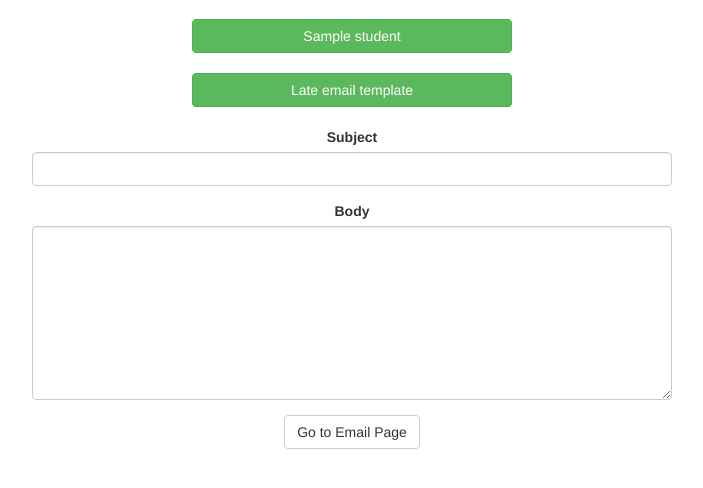
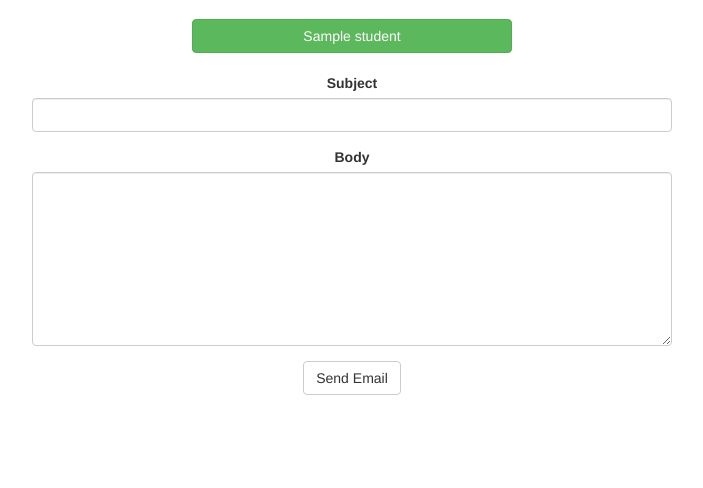
Before and after one commit to jerry-lei/Teacher-Contact-Site, a Flask app: template templates/sendMail.html in a window 1280 px wide. Shown: the part 51-539 px from the top of the page, without its empty margins (288-991 px from the left). Run offline with Flask 2, Linux system fonts and the light colour scheme; the template is opened without the code that fills it: most values are stand-ins (such as "Sample title", 1, 10 or a date in 2020); parts of the project's set-up code (start-up, migrations or seed data) failed here and were passed over; some libraries are stand-ins or nearby versions.

Commit message:
More log stuff

```diff
--- a/app.py
+++ b/app.py
@@ -1,12 +1,13 @@
 from flask import Flask, render_template, session, request, redirect, jsonify
 import database
-import utils
-import json
+from json import load
+from cgi import FieldStorage
+from datetime import datetime
 
 app = Flask(__name__)
 
 with open('gmail.json') as data_file:
-    data = json.load(data_file)
+    data = load(data_file)
 client_id = data['web']['client_id']
 
 @app.route("/")
@@ -47,23 +48,23 @@ def classes(class_id = ""):
         if session.get('auth') != 'teacher':
             return redirect("/")
         else:
-            return render_template("classes.html",client_id = client_id, username = session.get('username'), auth=session.get('auth'), classes = sorted(database.find_teacher_classes(session.get('email')), key=lambda x: x.get('class_period')))
+            return render_template("classes.html",client_id = client_id, username = session.get('username'), auth=session.get('auth'), classes = sorted(database.find_teacher_classes(session.get('email')), key = lambda x: x.get('class_period')))
     else:
         c1 = database.find_class(class_id)
         if c1 == None or session.get('auth') == None:
             return redirect("/")
         if request.method == "GET":
-            return render_template("class.html",client_id = client_id, username = session.get('username'), auth=session.get('auth'), class_one = c1, students = sorted(database.all_students_in_class(class_id), key=lambda x: x.get('student_name').split()[-1]))
+            return render_template("class.html",client_id = client_id, username = session.get('username'), auth=session.get('auth'), class_one = c1, students = sorted(database.all_students_in_class(class_id), key = lambda x: x.get('student_name').split()[-1]))
         else:
             button = request.form['button']
             if button == "Enroll in Class":
                 database.add_to_class(session.get('email'), class_id)
-                return redirect("/classes/"+class_id)
+                return redirect("/classes/" + class_id)
             if button == "Leave Class":
                 database.remove_from_class(session.get('email'), class_id)
-                return redirect("/classes/"+class_id)
+                return redirect("/classes/" + class_id)
             if button == "Email Multiple Students":
-                return redirect("/sendMail/"+class_id)
+                return redirect("/sendMail/" + class_id)
             if button == "Confirm Delete":
                 print "HERE!"
                 database.delete_class(class_id)
@@ -77,23 +78,19 @@ def sendMail(class_id):
     if request.method == "GET":
         return render_template("sendMail.html",client_id = client_id, username = session.get('username'), auth=session.get('auth'), class_one = c1, students = database.all_students_in_class(class_id))
     elif request.method == "POST":
-        print "ASDFASDF"
         button = request.form['button']
-        formData=cgi.FieldStorage()
+        formData = FieldStorage()
         if 'checkbox' in formData and formData.getvalue('checkbox') == 'on':
             template = request.form['checkbox']
         else:
             template = ''
-        #database.log_mail (FUNCTION THAT CLIENT ASKED FOR)
-        if button == "Go to Email Page":
-            to = request.form.getlist("checks")
-            body = request.form.get("body_name")
-            subject = request.form.get("subject_name")
-            teacher_name = session.get('username')
-            gmail_link = utils.make_link(body, to, subject, template, teacher_name)
-            for student in request.form.getlist("checks"):
-                database.add_log(session.get('username'),student)
-            return redirect(gmail_link)
+        to = request.form.getlist("checks")
+        body = request.form.get("body_name")
+        subject = request.form.get("subject_name")
+        teacher_name = session.get('username')
+        for student in request.form.getlist("checks"):
+            database.add_log(session.get('username'), student, subject, body)
+        return redirect("/classes/" + class_id)
 
 @app.route("/createClass", methods=["GET", "POST"])
 def createClass():
@@ -107,11 +104,11 @@ def createClass():
         return redirect("/classes")
 
 @app.route("/contactInfo", methods=["GET", "POST"])
-@app.route("/contactInfo/<student_id>", methods=["GET", "POST"])
-def contactInfo(student_id=""):
+@app.route("/contactInfo/<class_id>/<student_id>", methods=["GET", "POST"])
+def contactInfo(class_id = "", student_id = ""):
     if request.method == "GET":
         if session.get('auth') == 'student':
-            if len(student_id) > 0:
+            if len(student_id) > 0 or len(class_id) > 0:
                 return redirect("/contactInfo")
             else:
                 return render_template("contactInfo.html", client_id = client_id, username = session.get('username'), auth = session.get('auth'), email = session.get('email'), student = database.find_student(session.get('email')))
@@ -125,9 +122,10 @@ def contactInfo(student_id=""):
     else:
         if session.get('auth') == 'student':
             database.add_contact_info(session.get('email'), request.form.get('sname'), request.form.get('sphone'), request.form.get('address'), request.form.get('pname'), request.form.get('pphone'), request.form.get('pemail'), request.form.get('gname'), request.form.get('gphone'), request.form.get('gemail'))
+            return redirect("/")
         elif session.get('auth') == 'teacher':
             database.add_contact_info(student_id, request.form.get('sname'), request.form.get('sphone'), request.form.get('address'), request.form.get('pname'), request.form.get('pphone'), request.form.get('pemail'), request.form.get('gname'), request.form.get('gphone'), request.form.get('gemail'))
-        return redirect("/")
+            return redirect("/classes/" + class_id)
 
 @app.route("/addClasses", methods=["GET", "POST"])
 def addClasses():
@@ -152,7 +150,7 @@ def log(logId = ""):
         return redirect("/")
     else:
         if len(logId) == 0:
-            return render_template("log.html",client_id = client_id, username = session.get('username'), auth=session.get('auth'), logs = database.find_all_logs(session.get('username')))
+            return render_template("log.html",client_id = client_id, username = session.get('username'), auth=session.get('auth'), logs = sorted(database.find_all_logs(session.get('username')), key = lambda x: x.get('time'), reverse = True))
         elif database.find_log(logId) == None:
             return redirect("/log")
         elif request.method == "GET":
--- a/database.py
+++ b/database.py
@@ -213,11 +213,13 @@ def all_students_in_class(class_id):
         students.append(db['students'].find_one({'student_email': email}))
     return students
 
-def add_log(teacher_name, student_name):
+def add_log(teacher_name, student_name, subject, body):
   logs = db['logs']
   time = datetime.now()
   new_log = {'teacher_name': teacher_name,
              'student_name': student_name,
+             'subject': subject,
+             'body': body,
              'time': str(time),
              'notes':''
             }
@@ -235,7 +237,7 @@ def find_all_logs(teacher_name):
     return logs.find({'teacher_name': teacher_name})
 
 def delete_log(logId):
-    logs = db['logs']
+    logs = dteb['logs']
     return logs.remove({'_id': ObjectId(logId)})
 
 def add_to_log(logId, notes):
--- a/templates/class.html
+++ b/templates/class.html
@@ -38,7 +38,7 @@
       <tr><td>Counselor email</td><td> <a onclick="popupEmail('{{student.counselor_email}}', '{{username}}', '{{class_one.class_name}}', '{{class_one.class_period}}')">{{student.counselor_email}}</td></tr></td></tr>
     </table>
   </div>
-<a href="/contactInfo/{{student.student_email}}">Edit Contact Info</a><br>
+<a href="/contactInfo/{{class_one._id}}/{{student.student_email}}">Edit Contact Info</a><br>
 <a onclick="showPastEmails('{{student.student_email}}')">See Past Emails</a>
 <!-- Needs form for teacher to modify these values. Once teacher modifies, lock student from it? -->
 </div>
--- a/templates/logInfo.html
+++ b/templates/logInfo.html
@@ -4,6 +4,10 @@
 <center>
 
   Sent email to {{log.student_name}} at {{log.time}}
+  <br>
+  Subject: {{log.subject}}
+  <br>
+  Body: {{log.body}}
   <br><br>
   Additional notes:
   <form method="post">
--- a/templates/sendMail.html
+++ b/templates/sendMail.html
@@ -11,14 +11,15 @@
     <label class="btn btn-success btn-block"><input type="checkbox" name="checks" value="{{student.student_email}}"> {{student.student_name}}<br></label>
     {% endfor %}
   </div>
-
+<!--
   <br><br>
-  <!--TEMPLATE CHECKBOX-->
+  <!- -TEMPLATE CHECKBOX- ->
   <div class="btn-group-vertical" data-toggle="buttons" style="width:25%;">
     <label class="btn btn-success btn-block">
       <input type="radio" name="checkbox" value="late_email">Late email template
     </label>
   </div>
+-->
   <br><br>
   <!--EMAIL FORM -->
   <div class="form-group" style="width:50%">
@@ -32,7 +33,7 @@
   </div>
 
   <div class="form-group" style="width:50%">
-    <input type="submit" name="button" id="button" class="btn btn-default" value="Go to Email Page" onclick="popupEmailMultiple()">
+    <input type="submit" name="button" id="button" class="btn btn-default" value="Send Email" onclick="popupEmailMultiple()">
   </div>
   </form>
 </center>
--- a/utils.py
+++ /dev/null
@@ -1,34 +0,0 @@
-
-
-"""
-body is from text box. (fxn replaces \n with %A0 and ' ' with %20)
-subject is from a list from checkboxes. (printed comma separated)
-"""
-
-late_email = '''Dear Student,
-
-You have been late quite frequently lately. I recommend you begin to come to class on time to keep your grades satisfactory.
-
-Sincerely,
-'''
-
-
-def make_link(body,to,subject,template,teacher_name):
-    #Link: https://mail.google.com/mail/u/0/?view=cm&fs=1&to=someone@example.com&su=SUBJECT&body=BODY&bcc=someone.else@example.com&tf=1
-    body = body.replace('\n', "%A0")
-    body = body.replace(' ', "%20")
-    subject = subject.replace('\n', "%A0")
-    subject = subject.replace(' ', "%20")
-    bcc = to[0]
-    to_2 = to[1:]
-    to_str = ''
-    for x in xrange(len(to_2)):
-        to_str += to_2[x] + ','
-    to_str = to_str[:-1] #gets rid of comma at end
-    #return bcc + '\n' + to_str
-    if template == "late_email":
-        return "https://mail.google.com/mail/u/0/?view=cm&fs=1&to=" + to_str + "&su=" + "Frequent lateness" + "&body=" + late_email + "\n" + teacher_name + "&bcc=" + bcc + "&tf=1"
-    else:
-        return "https://mail.google.com/mail/u/0/?view=cm&fs=1&to=" + to_str + "&su=" + subject + "&body=" + body + "&bcc=" + bcc + "&tf=1"
-
-#print make_link("The quick brown fox jumps over the lazy dog \n ahasdf asss",["jlei2@stuy.edu","rzheng2@stuy.edu","michael@gmail.com","amazon@gmail.com"])
```
Lines whose indentation alone changed are shown as unchanged.
